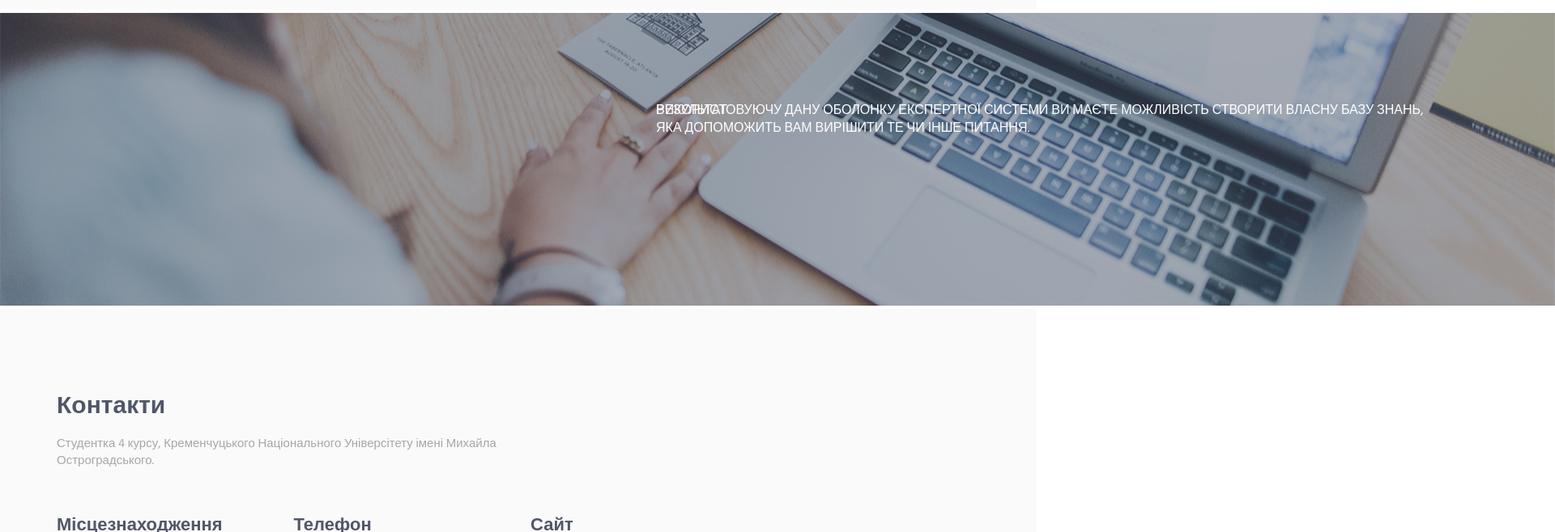
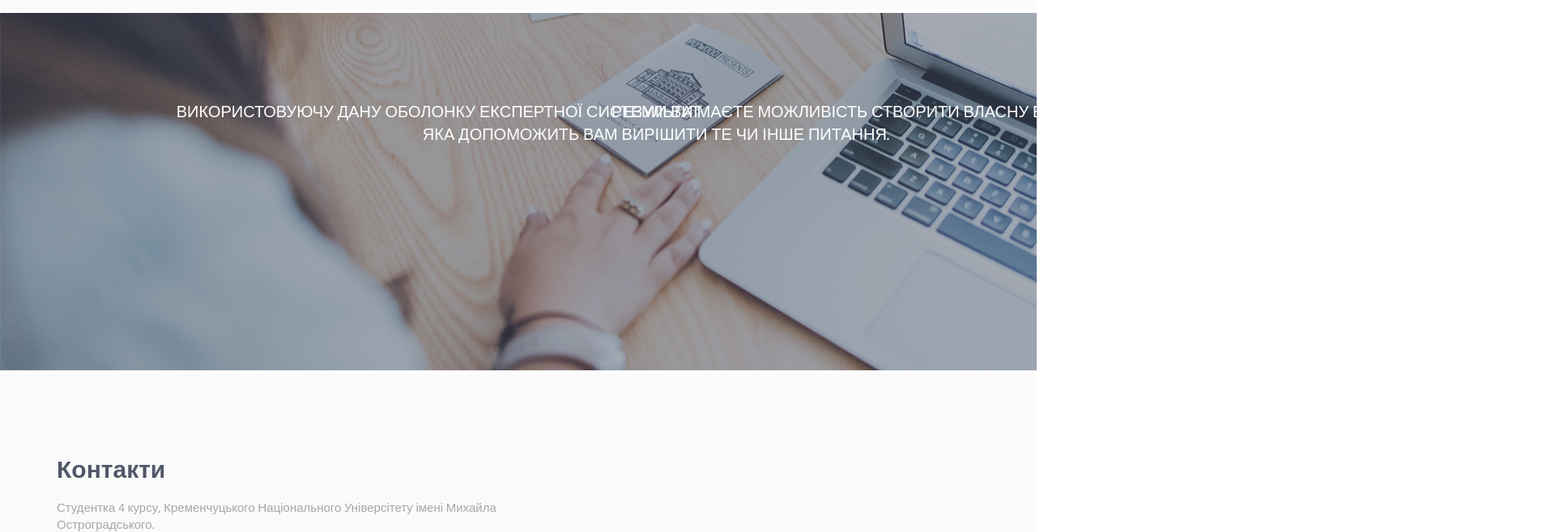
Before and after one commit to DianaKucheriava/ExS, a plain HTML site: page index.html in a window 1280 px wide. Shown: the part 1760-2418 px from the top of the page at 81% size, 1920 px wide, since content can reach past the window. Drawn offline with Linux system fonts and the light colour scheme.

Commit message:
Update index.html

```diff
--- a/index.html
+++ b/index.html
@@ -33,8 +33,8 @@
 
 		article {
 			position: relative;
-			width: 200%;
-			height: 370px;
+			width: 100%;
+			height: 450px;
 			margin-top: 100px;
 			overflow: hidden;
 			border-top: 4px solid #fff;
@@ -49,9 +49,10 @@
 			position: absolute;
 			width: 100%;
 			margin-top: 10px;
+			text-align: center;
 			text-transform: uppercase;
 			color: #fff;
-			 font-size: 16px;
+			 font-size: 20px;
 		}
 
 	</style>
```
